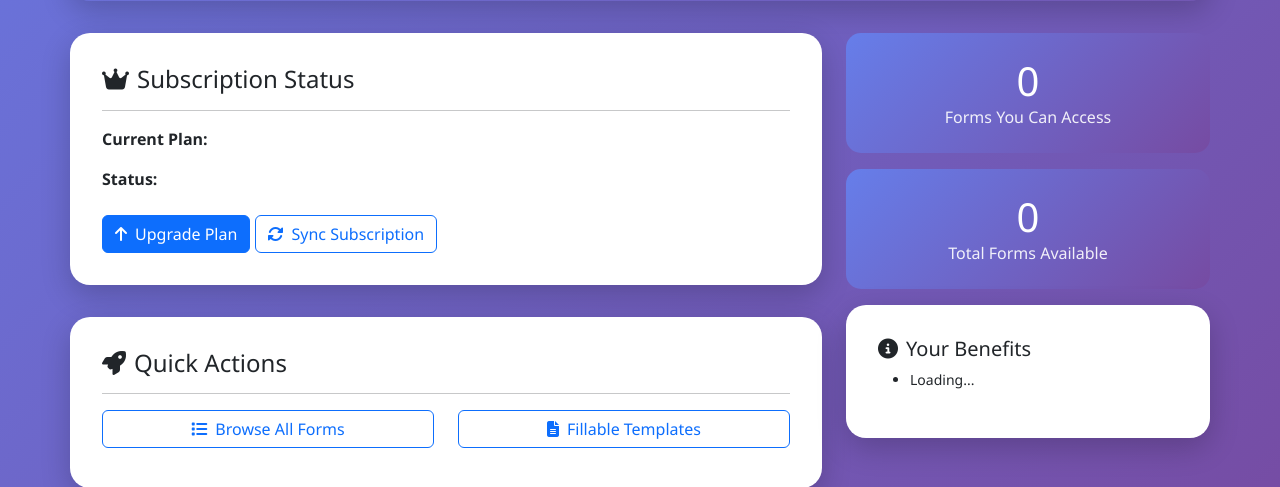
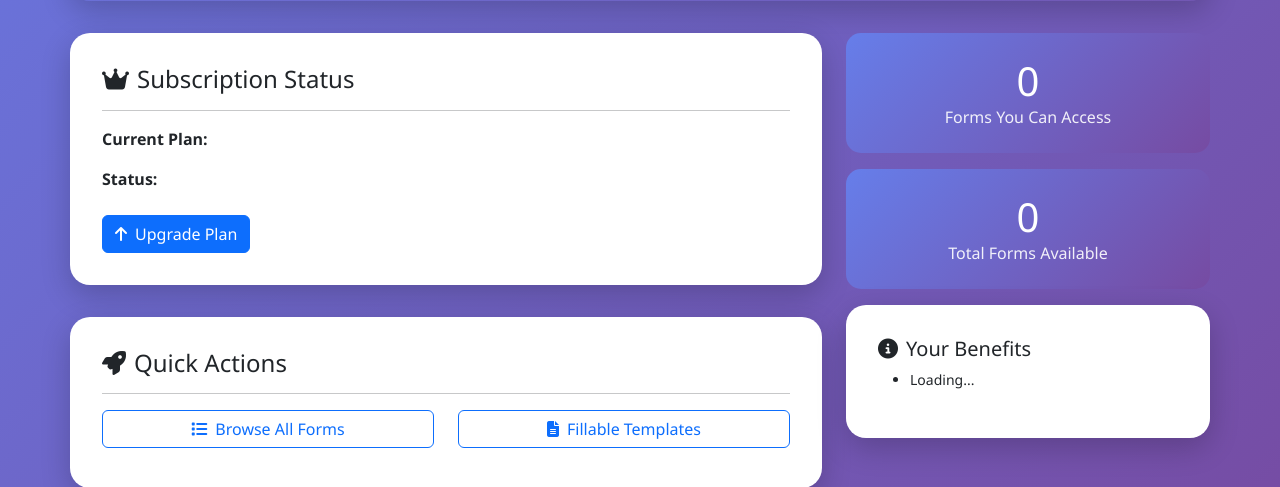
Before and after one commit to Prasan1/immigration, a Flask app: page /dashboard in a window 1280 px wide. Shown: the part 595-1082 px from the top of the page. Run offline with Flask 3, Linux system fonts and the light colour scheme; the visitor is signed in with stand-in values (Sample User, id 1); data that the repository does not hold is empty; some libraries are stand-ins or nearby versions.

Commit message:
Improve subscription sync UX with automatic polling
- Auto-sync subscription after successful Stripe payment
- Show 'Processing...' message during webhook processing
- Poll subscription status every 2 seconds for up to 20 seconds
- Automatic redirect when subscription activates
- Hide manual sync button (only show if polling times out)
- Remove annoying alert popups for smoother UX

User experience:
1. User completes Stripe checkout
2. Redirected to dashboard with auto-sync
3. See 'Processing Your Subscription...' message
4. Subscription activates automatically (3-5 seconds)
5. Clean redirect to dashboard with updated tier

No more manual 'Sync Subscription' clicks needed!

```diff
--- a/templates/dashboard.html
+++ b/templates/dashboard.html
@@ -224,8 +224,8 @@
                         <button class="btn btn-outline-secondary" id="manageSubscriptionBtn" style="display: none;">
                             <i class="fas fa-cog me-2"></i>Manage Subscription
                         </button>
-                        <button class="btn btn-outline-primary" id="syncSubscriptionBtn">
-                            <i class="fas fa-sync-alt me-2"></i>Sync Subscription
+                        <button class="btn btn-outline-secondary btn-sm" id="syncSubscriptionBtn" style="display: none;">
+                            <i class="fas fa-sync-alt me-1"></i>Refresh
                         </button>
                     </div>
                 </div>
@@ -289,6 +289,15 @@
             loadUserProfile();
             loadStats();
 
+            // Auto-sync subscription after successful payment
+            const urlParams = new URLSearchParams(window.location.search);
+            if (urlParams.get('success') === 'true') {
+                // Show processing message
+                showProcessingMessage();
+                // Start polling for subscription update
+                pollSubscriptionStatus();
+            }
+
             $('#logoutBtn').click(async function() {
                 try {
                     // Logout from Flask
@@ -326,19 +335,25 @@
 
             $('#syncSubscriptionBtn').click(function() {
                 const btn = $(this);
-                btn.prop('disabled', true).html('<i class="fas fa-spinner fa-spin me-2"></i>Syncing...');
+                btn.prop('disabled', true).html('<i class="fas fa-spinner fa-spin me-1"></i>');
 
                 $.ajax({
                     url: '/api/sync-subscription',
                     method: 'POST',
                     success: function(response) {
-                        alert('✓ Subscription synced! Tier: ' + response.tier.toUpperCase());
+                        // Smooth reload without alert
                         location.reload();
                     },
                     error: function(xhr) {
-                        const error = xhr.responseJSON?.error || 'Failed to sync subscription';
-                        alert('Error: ' + error);
-                        btn.prop('disabled', false).html('<i class="fas fa-sync-alt me-2"></i>Sync Subscription');
+                        const error = xhr.responseJSON?.error || 'Failed to refresh';
+                        btn.prop('disabled', false).html('<i class="fas fa-sync-alt me-1"></i>Refresh');
+                        // Show error in processing alert if it exists
+                        if ($('#processingAlert').length) {
+                            $('#processingAlert').removeClass('alert-info').addClass('alert-danger')
+                                .html('<h5><i class="fas fa-exclamation-circle me-2"></i>Error</h5><p class="mb-0">' + error + '</p>');
+                        } else {
+                            alert('Error: ' + error);
+                        }
                     }
                 });
             });
@@ -422,6 +437,57 @@
             function capitalizeFirstLetter(string) {
                 return string.charAt(0).toUpperCase() + string.slice(1);
             }
+
+            function showProcessingMessage() {
+                const html = `
+                    <div class="alert alert-info" id="processingAlert">
+                        <h5><i class="fas fa-spinner fa-spin me-2"></i>Processing Your Subscription...</h5>
+                        <p class="mb-0">Please wait while we activate your account. This usually takes 3-5 seconds.</p>
+                    </div>
+                `;
+                $('.dashboard-container').prepend(html);
+            }
+
+            function pollSubscriptionStatus(attempt = 0) {
+                const maxAttempts = 10; // Poll for up to 20 seconds (10 attempts × 2 seconds)
+
+                if (attempt >= maxAttempts) {
+                    // Polling timeout - show manual sync button
+                    $('#processingAlert').removeClass('alert-info').addClass('alert-warning')
+                        .html('<h5><i class="fas fa-exclamation-triangle me-2"></i>Taking Longer Than Expected</h5><p class="mb-0">Your payment was successful! Click the Refresh button below if your subscription doesn\'t update automatically.</p>');
+                    $('#syncSubscriptionBtn').show();
+                    return;
+                }
+
+                $.ajax({
+                    url: '/api/user/profile',
+                    method: 'GET',
+                    success: function(user) {
+                        // Check if subscription is updated
+                        if (user.subscription_tier !== 'free' && user.subscription_status === 'active') {
+                            // Success! Subscription is active
+                            $('#processingAlert').removeClass('alert-info').addClass('alert-success')
+                                .html('<h5><i class="fas fa-check-circle me-2"></i>Subscription Activated!</h5><p class="mb-0">Redirecting...</p>');
+
+                            // Clean URL and reload after 1 second
+                            setTimeout(function() {
+                                window.location.href = '/dashboard';
+                            }, 1000);
+                        } else {
+                            // Not updated yet, poll again
+                            setTimeout(function() {
+                                pollSubscriptionStatus(attempt + 1);
+                            }, 2000); // Poll every 2 seconds
+                        }
+                    },
+                    error: function() {
+                        // Error, try again
+                        setTimeout(function() {
+                            pollSubscriptionStatus(attempt + 1);
+                        }, 2000);
+                    }
+                });
+            }
         });
     </script>
 </body>
```
